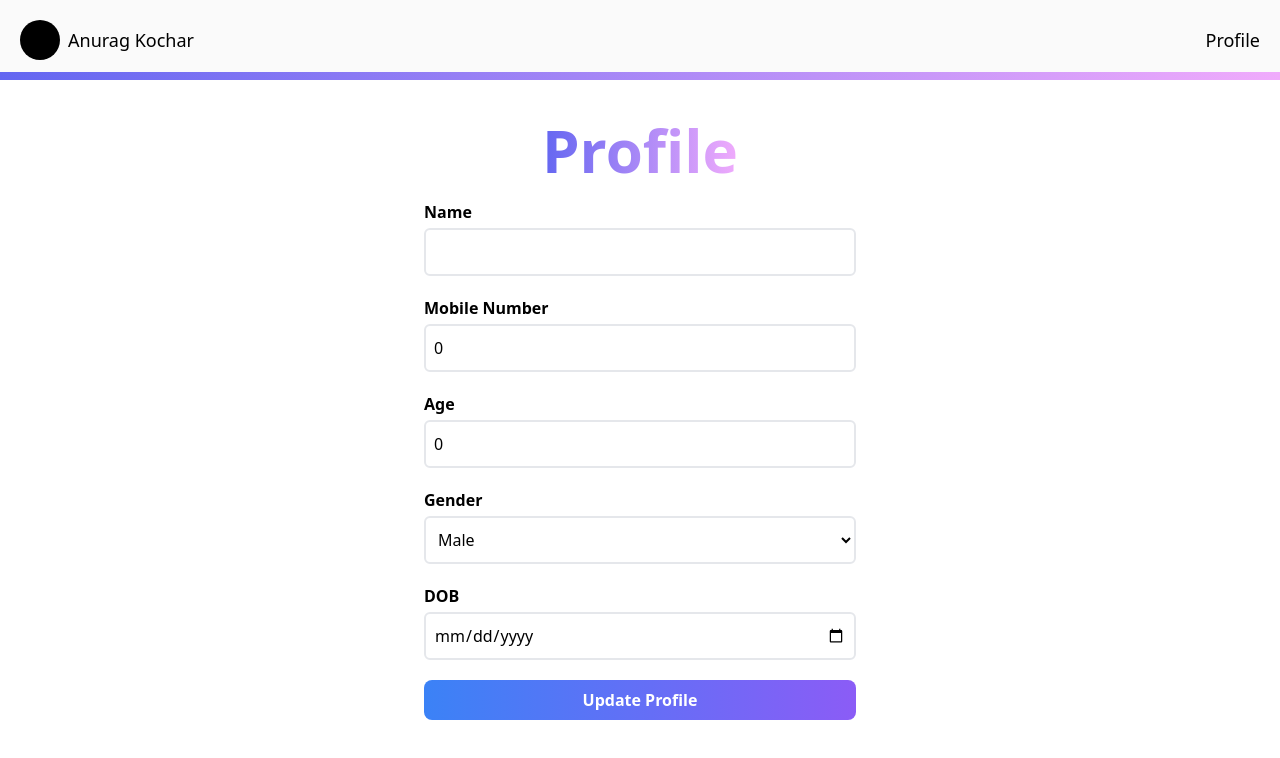
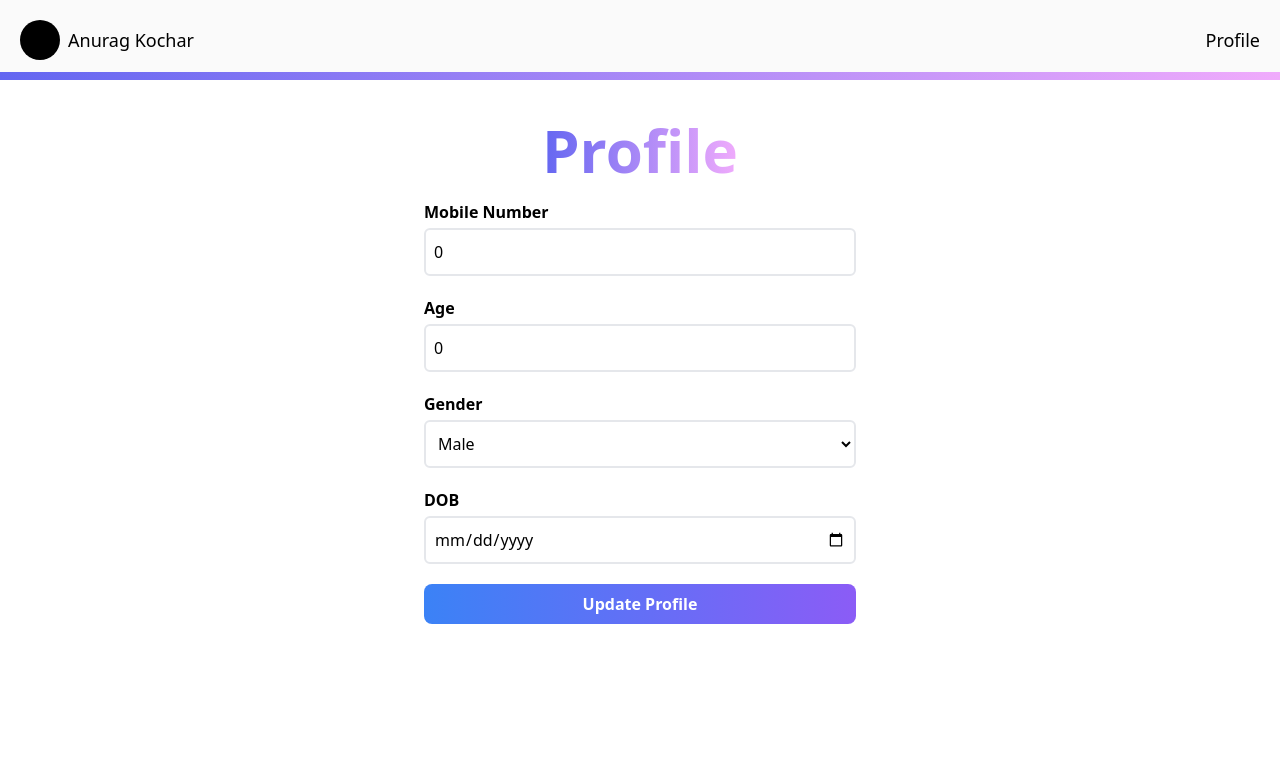
Before and after one commit to Anurag-Kochar-1/GUVI_Geek_Internship_Task, a React (Vite) app in the folder front-end/: page /profile in a window 1280 px wide. Shown: the top 758 px of the page. Built offline with nearby package versions, Linux system fonts and the light colour scheme.

Commit message:
Add: udpateUserProfile function

```diff
--- a/front-end/src/pages/ProfilePage/ProfilePage.tsx
+++ b/front-end/src/pages/ProfilePage/ProfilePage.tsx
@@ -3,20 +3,34 @@ import AppForm from "../../components/AppForm/AppForm";
 import Button from "../../components/Button/Button";
 import TextField from "../../components/TextField/TextField";
 import axios from "axios";
+import toast from "react-hot-toast";
 
 const ProfilePage = () => {
-  const [nameValue, setNameValue] = useState<string>("");
   const [mobileNumber, setMobileNumber] = useState<number>(0);
   const [age, setAge] = useState<number>(0);
   const [selectedGender, setSelectedGender] = useState("");
   const [date, setDate] = useState<string>("");
 
   const updateUserProfile = async () => {
-    const res = await axios.put(`https://anurag-guvi-api.onrender.com/api/updateUser/641d14ed1255fea71a807e53`, {
-      age
-    })
+    const res = await axios.put(
+      `https://anurag-guvi-api.onrender.com/api/updateUser/641d14ed1255fea71a807e53`,
+      {
+        age,
+        mobile: mobileNumber,
+        dob: date,
+        gender: selectedGender,
+      }
+    );
 
-    console.log(res)
+    if (res.status === 201) {
+      toast("Updated Successfully", {
+        duration: 4000,
+        position: "top-center",
+        icon: "✅",
+      });
+    }
+
+    console.log(res);
   };
 
   return (
@@ -31,15 +45,6 @@ const ProfilePage = () => {
           {" "}
           Profile{" "}
         </h1>
-        <TextField
-          type="text"
-          label="Name"
-          placeholder=""
-          name="name"
-          isSchema={false}
-          value={nameValue}
-          onChange={(e: any) => setNameValue(e.target.value)}
-        />
         <TextField
           type="number"
           label="Mobile Number"
```
